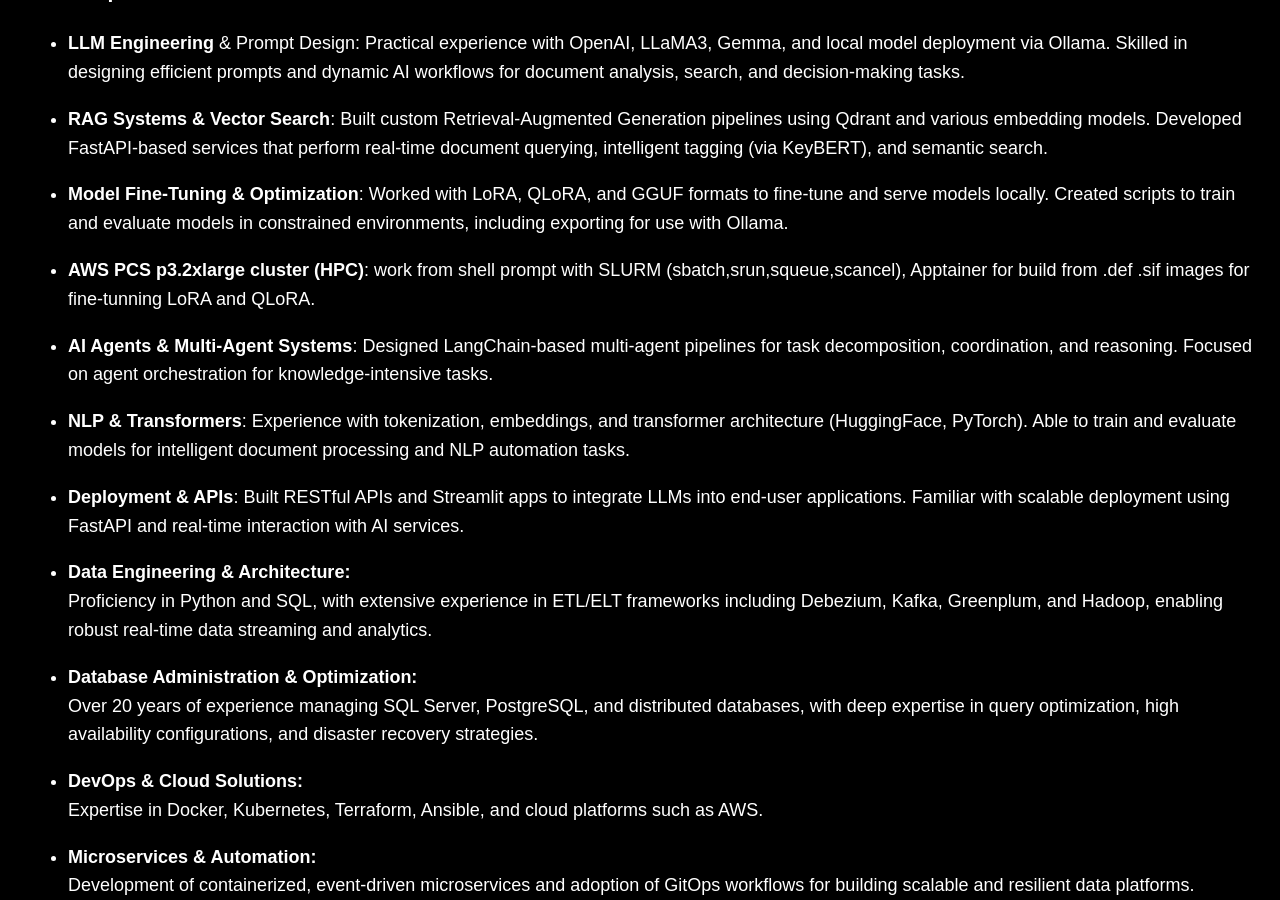
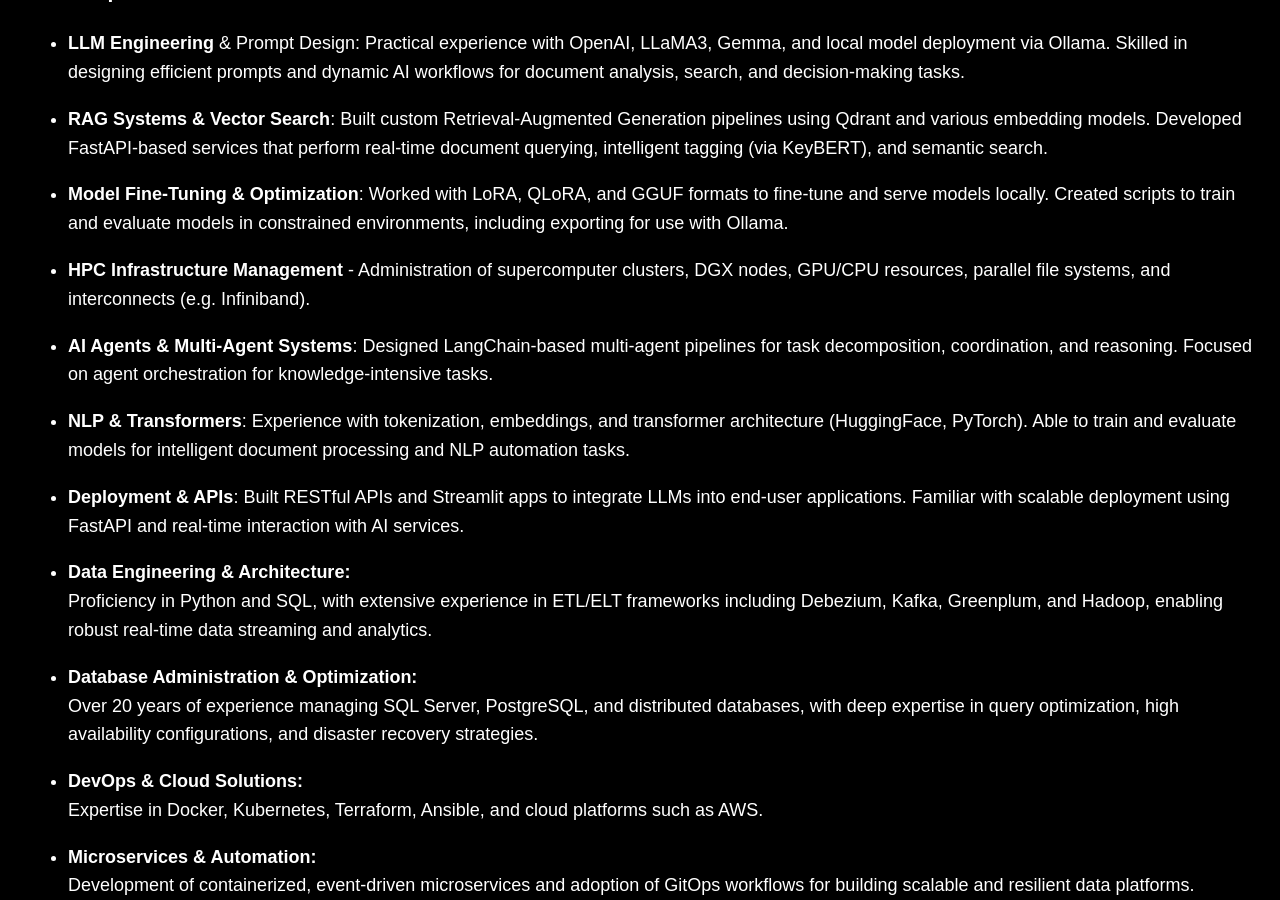
Before and after one commit to floyd011/datameshsync, a Jekyll site: the page built from portfolio/index.md, in a window 1280 px wide and 900 px high, scrolled down 686 px. Built offline with Jekyll 4.4.1, drawn with Linux system fonts in a browser that asks for light colours.

Commit message:
Update index.md

```diff
--- a/portfolio/index.md
+++ b/portfolio/index.md
@@ -26,7 +26,7 @@
 
 -	**Model Fine-Tuning & Optimization**: Worked with LoRA, QLoRA, and GGUF formats to fine-tune and serve models locally. Created scripts to train and evaluate models in constrained environments, including exporting for use with Ollama.
 
--	**AWS PCS p3.2xlarge cluster (HPC)**: work from shell prompt  with SLURM (sbatch,srun,squeue,scancel), Apptainer for build from .def .sif images for fine-tunning LoRA and QLoRA.
+-	**HPC Infrastructure Management** - Administration of supercomputer clusters, DGX nodes, GPU/CPU resources, parallel file systems, and interconnects (e.g. Infiniband).
 
 -	**AI Agents & Multi-Agent Systems**: Designed LangChain-based multi-agent pipelines for task decomposition, coordination, and reasoning. Focused on agent orchestration for knowledge-intensive tasks.
 
```
